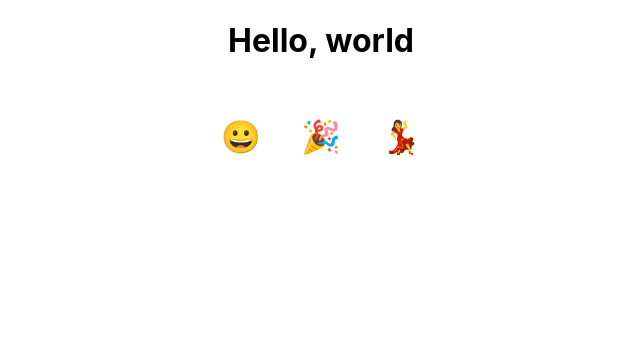
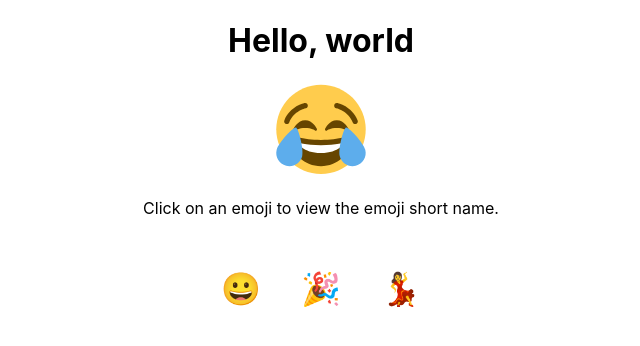
Before and after one commit to trbittner/do-react, a React (Create React App) app in the folder digital-ocean-tutorial/: page / in a window 1280 px wide. Shown: the top 346 px of the page, without its empty margins (319-959 px from the left). Built offline with nearby package versions, Linux system fonts and the light colour scheme.

Commit message:
Created a class based component.

```diff
--- a/digital-ocean-tutorial/src/App.css
+++ /dev/null
@@ -1,63 +0,0 @@
-.App {
-  text-align: center;
-}
-
-.App-logo {
-  height: 40vmin;
-  pointer-events: none;
-}
-
-@media (prefers-reduced-motion: no-preference) {
-  .App-logo {
-    animation: App-logo-spin infinite 20s linear;
-  }
-}
-
-.App-header {
-  background-color: #282c34;
-  min-height: 100vh;
-  display: flex;
-  flex-direction: column;
-  align-items: center;
-  justify-content: center;
-  font-size: calc(10px + 2vmin);
-  color: white;
-}
-
-.App-link {
-  color: #61dafb;
-}
-
-@keyframes App-logo-spin {
-  from {
-    transform: rotate(0deg);
-  }
-  to {
-    transform: rotate(360deg);
-  }
-}
-
-.container {
-  display: flex;
-  flex-direction: column;
-  align-items: center;
-}
-
-button {
-  font-size: 2em;
-  border: 0;
-  padding: 0;
-  background: none;
-  cursor: pointer;
-}
-
-ul {
-  display: flex;
-  padding: 0;
-}
-
-li {
-  margin: 20px;
-  list-style: none;
-  padding: 0;
-}
--- /dev/null
+++ b/digital-ocean-tutorial/src/components/App/App.css
@@ -0,0 +1,24 @@
+.container {
+  display: flex;
+  flex-direction: column;
+  align-items: center;
+}
+
+button {
+  font-size: 2em;
+  border: 0;
+  padding: 0;
+  background: none;
+  cursor: pointer;
+}
+
+ul {
+  display: flex;
+  padding: 0;
+}
+
+li {
+  margin: 20px;
+  list-style: none;
+  padding: 0;
+}
--- a/digital-ocean-tutorial/src/App.js
+++ b/digital-ocean-tutorial/src/components/App/App.js
@@ -1,5 +1,7 @@
 import React from 'react';
 import './App.css';
+
+import Instructions from '../Instructions/Instructions.js'
 
 const displayEmojiName = event => alert(event.target.id)
 const emojis = [
@@ -24,6 +26,7 @@
   <div className="container">
     <h1 id={greeting}>Hello, world</h1>
     {displayAction && <p>I am writing JSX</p>}
+    <Instructions/>
     <ul>
     {emojis.map(emoji => (
       <li key={emoji.name}>
--- /dev/null
+++ b/digital-ocean-tutorial/src/components/Instructions/Instructions.css
@@ -0,0 +1,10 @@
+.instructions {
+  display: flex;
+  flex-direction: column;
+  align-items: center;
+}
+
+.instructions img {
+  width: 100px;
+  height: 100px;
+}
--- /dev/null
+++ b/digital-ocean-tutorial/src/components/Instructions/Instructions.js
@@ -0,0 +1,14 @@
+import React, {Component} from 'react'
+import emoji from './emoji.svg'
+import './Instructions.css'
+
+export default class Instructions extends Component {
+  render() {
+    return(
+      <div className="instructions">
+      <img alt="laughing crying emoji" src={emoji} />
+      <p>Click on an emoji to view the emoji short name.</p>
+      </div>
+    )
+  }
+}
--- a/digital-ocean-tutorial/src/index.js
+++ b/digital-ocean-tutorial/src/index.js
@@ -1,7 +1,7 @@
 import React from 'react';
 import ReactDOM from 'react-dom';
 import './index.css';
-import App from './App';
+import App from './components/App/App';
 import reportWebVitals from './reportWebVitals';
 
 ReactDOM.render(
```
Also changed, not shown: digital-ocean-tutorial/src/components/Instructions/emoji.svg (added), 1 other file (tests, documents, lock files or other folders).
